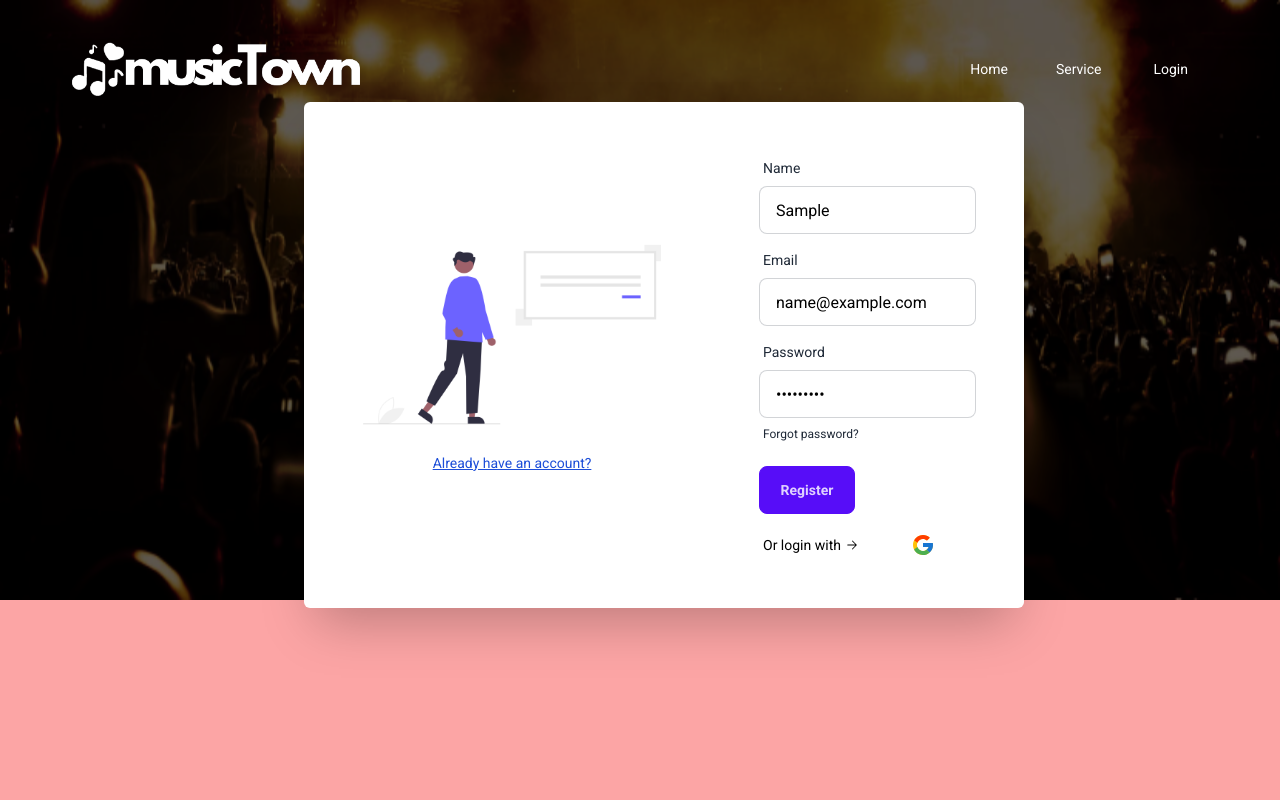
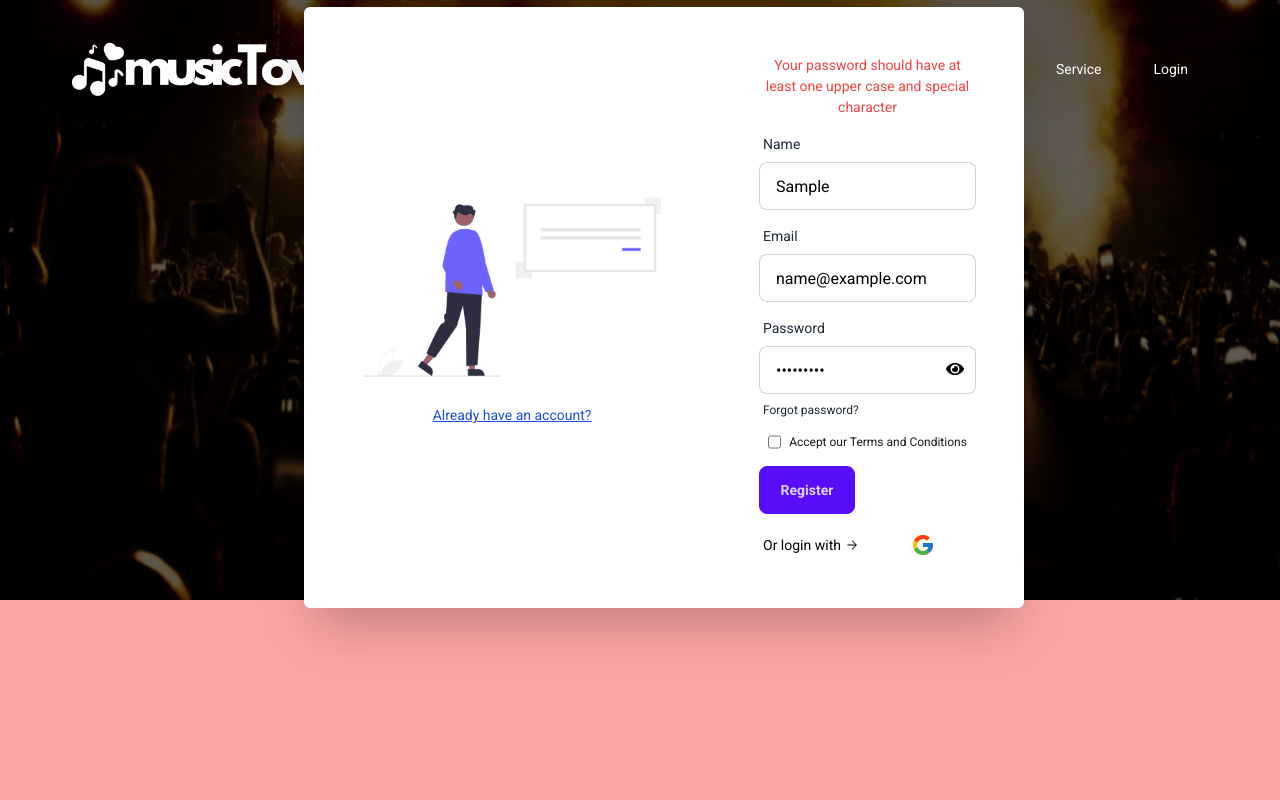
Before and after one commit to Jahangir506/react-music-town-bd2023, a React (Vite) app: page /register in a window 1280 px wide. Both pictures are taken after typing "Sample", "name@example.com", "Sample123" into the empty fields and a click on the button "Register". Shown: the top 800 px of the page. Built offline with nearby package versions, Linux system fonts and the light colour scheme; no server answers; some icons are missing.

Commit message:
google Authentication, Register page handling Error

```diff
--- a/package.json
+++ b/package.json
@@ -22,8 +22,10 @@
     "react-icons": "^4.11.0",
     "react-router-dom": "^6.16.0",
     "react-slick": "^0.29.0",
+    "react-toastify": "^9.1.3",
     "slick-carousel": "^1.8.1",
     "sort-by": "^0.0.2",
+    "sweetalert": "^2.1.2",
     "swiper": "^10.3.1"
   },
   "devDependencies": {
--- a/src/pages/Register/Register.jsx
+++ b/src/pages/Register/Register.jsx
@@ -1,15 +1,20 @@
-import { useContext } from "react";
-import { FaXTwitter } from "react-icons/fa6";
+import { useContext, useState } from "react";
+import { FaEye } from "react-icons/fa";
+import { FaEyeSlash, FaXTwitter } from "react-icons/fa6";
 import { FcGoogle } from "react-icons/fc";
 import { HiArrowSmallRight } from "react-icons/hi2";
 import { Link, useNavigate } from "react-router-dom";
+import "react-toastify/dist/ReactToastify.css";
 import { AuthContext } from "../../Providers/AuthProvider";
 import registerImg from "../../assets/images/register.png";
 
+const Register = () => {
+  const { user, createUser, googleSignIn } = useContext(AuthContext);
+  const navigate = useNavigate();
+  const [registerError, setRegisterError] = useState("");
+  const [success, setSuccess] = useState("");
+  const [showPass, setShowPass] = useState(false);
 
-const Register = () => {
-  const {user, createUser, googleSignIn} = useContext(AuthContext)
-  const navigate = useNavigate()
 
   const handleRegister = (e) => {
     e.preventDefault();
@@ -18,29 +23,45 @@ const Register = () => {
     const password = e.target.password.value;
     console.log(name, email, password);
 
+    setRegisterError("");
+    setSuccess("");
+
+    if (password.length < 6) {
+      setRegisterError("Password should be at least 6 Characters or longer");
+      return;
+    } else if (
+      !/^(?=.*[A-Z])(?=.*[!@#$%^&*()_+{}[\]:;<>,.?~\\-]).+$/.test(password)
+    ) {
+      setRegisterError(
+        "Your password should have at least one upper case and special character"
+      );
+      return;
+    }
+
     createUser(email, password)
-        .then(result => {
+      .then((result) => {
         const registerUser = result.user;
         console.log(registerUser);
-          navigate('/')
+        navigate("/");
+        setSuccess("User Create Successfully");
       })
-        .catch(error => {
+      .catch((error) => {
         console.error(error);
-        })
+        setRegisterError("Email already in Use, Please type a new email.");
+      });
   };
 
-      const handleGoogleSignIn = () =>{
+  const handleGoogleSignIn = () => {
     googleSignIn()
-        .then(result =>{
+      .then((result) => {
         const googleUser = result.user;
         console.log(googleUser);
-          navigate('/')
+        navigate("/");
       })
-        .catch(error => {
-          console.error(error);
-        })
-      }
-
+      .catch(() => {
+        setRegisterError("Email already in Use, Please type a new email.");
+      });
+  };
 
   return (
     <div className="mx-auto">
@@ -48,6 +69,11 @@ const Register = () => {
         <div className="hero-content w-full justify-between flex-row-reverse  shadow-2xl bg-base-100 rounded-md">
           <div className="card flex-shrink-0  max-w-sm">
             <form onSubmit={handleRegister} className="card-body">
+              <div className="w-52 mx-auto">
+                {registerError && (
+                  <p className="text-red-500 text-center">{registerError}</p>
+                )}
+              </div>
               <div className="form-control">
                 <label className="label">
                   <span className="label-text">Name</span>
@@ -64,9 +90,10 @@ const Register = () => {
                 <label className="label">
                   <span className="label-text">Email</span>
                 </label>
+
                 <input
                   type="email"
-                  name= "email"
+                  name="email"
                   placeholder="email"
                   className="input input-bordered"
                   required
@@ -76,32 +103,52 @@ const Register = () => {
                 <label className="label">
                   <span className="label-text">Password</span>
                 </label>
+                <div className="relative">
                   <input
-                  type="password"
+                    type={showPass ? "text" : "password"}
                     name="password"
                     placeholder="password"
                     className="input input-bordered"
                     required
                   />
+                  <span
+                    onClick={() => setShowPass(!showPass)}
+                    className="absolute bottom-1/3 right-3 text-lg"
+                  >
+                    {showPass ? <FaEyeSlash /> : <FaEye></FaEye>}
+                  </span>
+                </div>
                 <label className="label">
                   <a href="#" className="label-text-alt link link-hover">
                     Forgot password?
                   </a>
                 </label>
               </div>
+              <div className="flex justify-center text-center">
+                <input type="checkbox" name="terms" id="terms" />
+                <label
+                  className="ml-2 text-xs opacity-90 text-center"
+                  htmlFor="terms"
+                >
+                  Accept our <a href="">Terms and Conditions</a>
+                </label>
+              </div>
               <div className="form-control mt-2">
-                <button className="btn btn-primary w-24 capitalize">
+                <button
+
+                  className="btn btn-primary w-24 capitalize"
+                >
                   Register
                 </button>
                 <div className="mt-4 ml-1">
                   <span className="text-md flex items-center">
                     <span className="mr-1">Or login with</span>
-                    <HiArrowSmallRight/>
+                    <HiArrowSmallRight />
                     <Link className="mr-3 ml-4">
-                      <FaXTwitter className="text-2xl"/>
+                      <FaXTwitter className="text-2xl" />
                     </Link>
                     <Link onClick={handleGoogleSignIn}>
-                      <FcGoogle className="text-2xl"/>
+                      <FcGoogle className="text-2xl" />
                     </Link>
                   </span>
                 </div>
@@ -112,7 +159,10 @@ const Register = () => {
             <div>
               <img src={registerImg} alt="" className="w-full" />
             </div>
-            <Link to="/login" className="underline text-center pb-5 text-blue-700">
+            <Link
+              to="/login"
+              className="underline text-center pb-5 text-blue-700"
+            >
               Already have an account?
             </Link>
           </div>
```
Also changed, not shown: 1 other file (tests, documents, lock files or other folders). Lines whose indentation alone changed are shown as unchanged.
